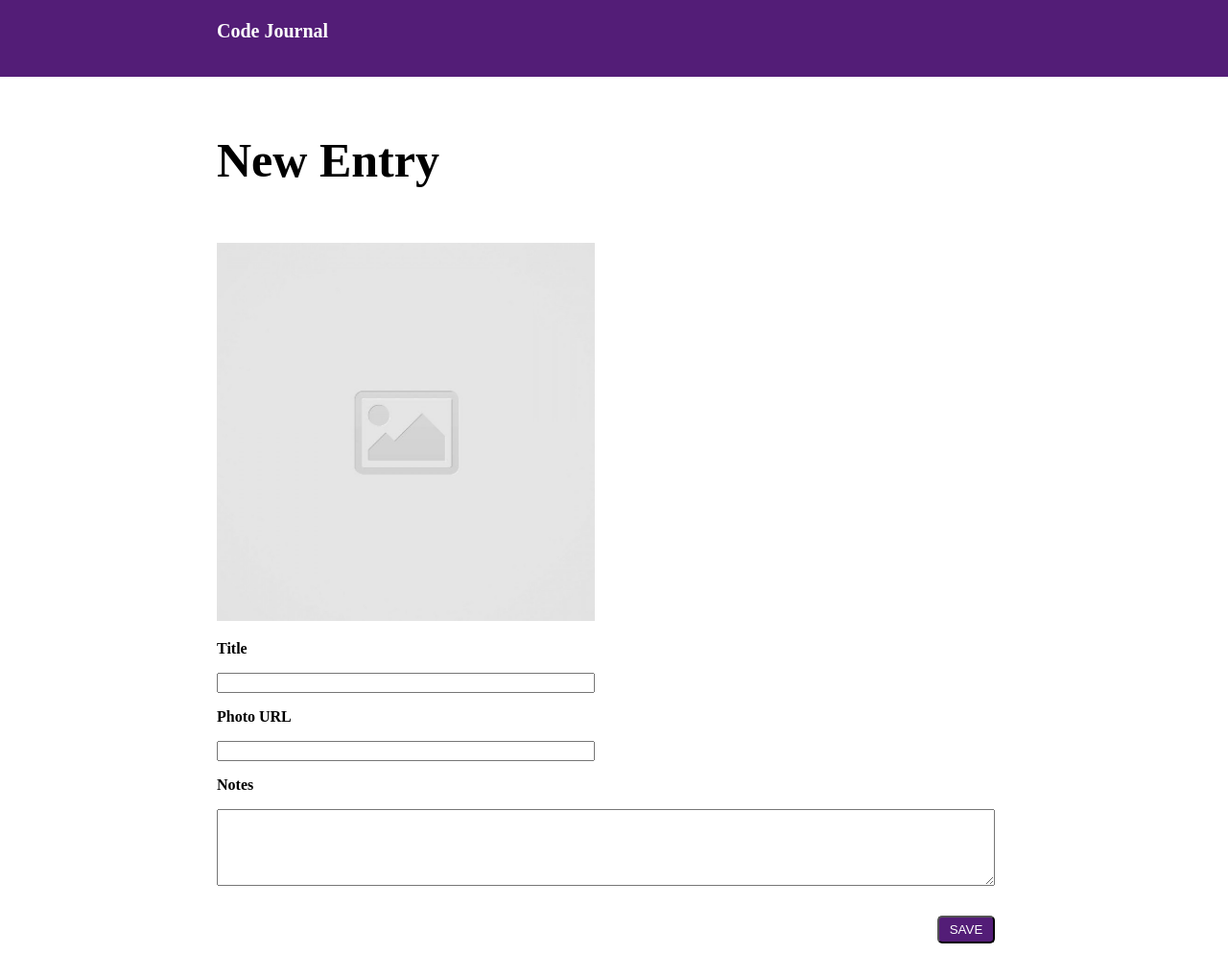
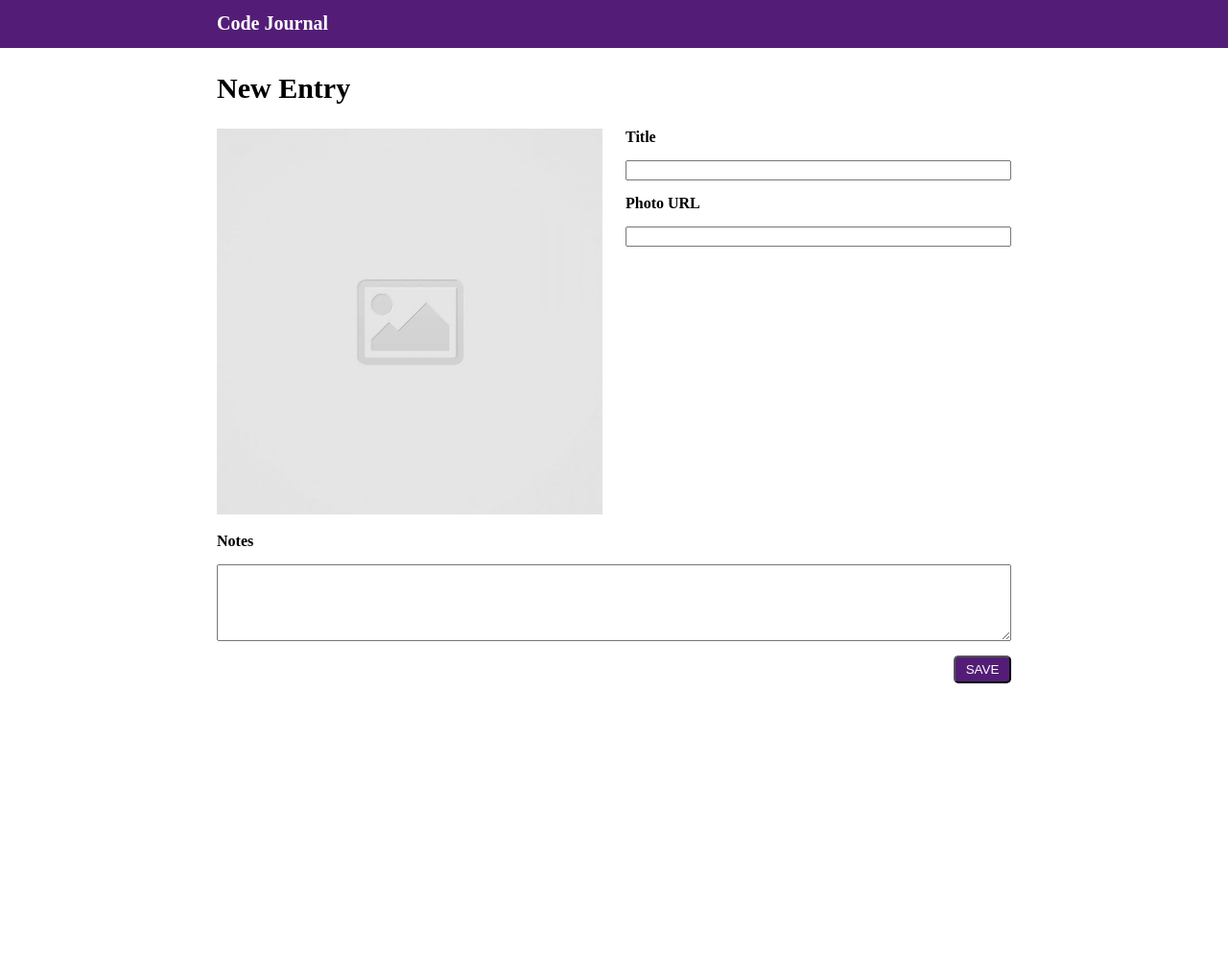
Before and after one commit to Kitlonglai/code-journal, a website: page index.html in a window 1280 px wide. Shown: the whole page at 96% size. After the commit the page ends 800 px from the top, so only its background shows below. Drawn offline with Linux system fonts and the light colour scheme.

Commit message:
CSS revision #1

```diff
--- a/css/layout.css
+++ b/css/layout.css
@@ -13,7 +13,6 @@
 .row {
   display: flex;
   flex-wrap: wrap;
-  padding: 8px 8px 8px 0;
   align-items: start;
 }
 
--- a/css/styles.css
+++ b/css/styles.css
@@ -11,16 +11,21 @@ h1 {
 }
 
 h2 {
-  font-size: 50px;
+  font-size: 30px;
 }
 
 header {
   background-color: rgb(83, 29, 119);
-  height: 80px;
+  height: 50px;
 }
 
 label {
   font-weight: 900;
+  margin-bottom: 15px;
+}
+
+input {
+  margin-bottom: 15px;
 }
 
 .button {
@@ -36,6 +41,7 @@ label {
 .display {
   max-width: 100%;
   height: auto;
+  padding-bottom: 15px;
 }
 
 #notes {
--- a/index.html
+++ b/index.html
@@ -38,24 +38,10 @@
             <div class="column-half">
               <img class="display" src="images/placeholder-image-square.jpg">
             </div>
-          </div>
-          <div class="row">
             <div class="column-half">
               <label for="title">Title</label>
-            </div>
-          </div>
-          <div class="row">
-            <div class="column-half">
               <input required type="text" name="title" id="title">
-            </div>
-          </div>
-          <div class="row">
-            <div class="column-half">
               <label for="photourl">Photo URL</label>
-            </div>
-          </div>
-          <div class="row">
-            <div class="column-half">
               <input required type="url" name="photourl" id="photourl">
             </div>
           </div>
```
